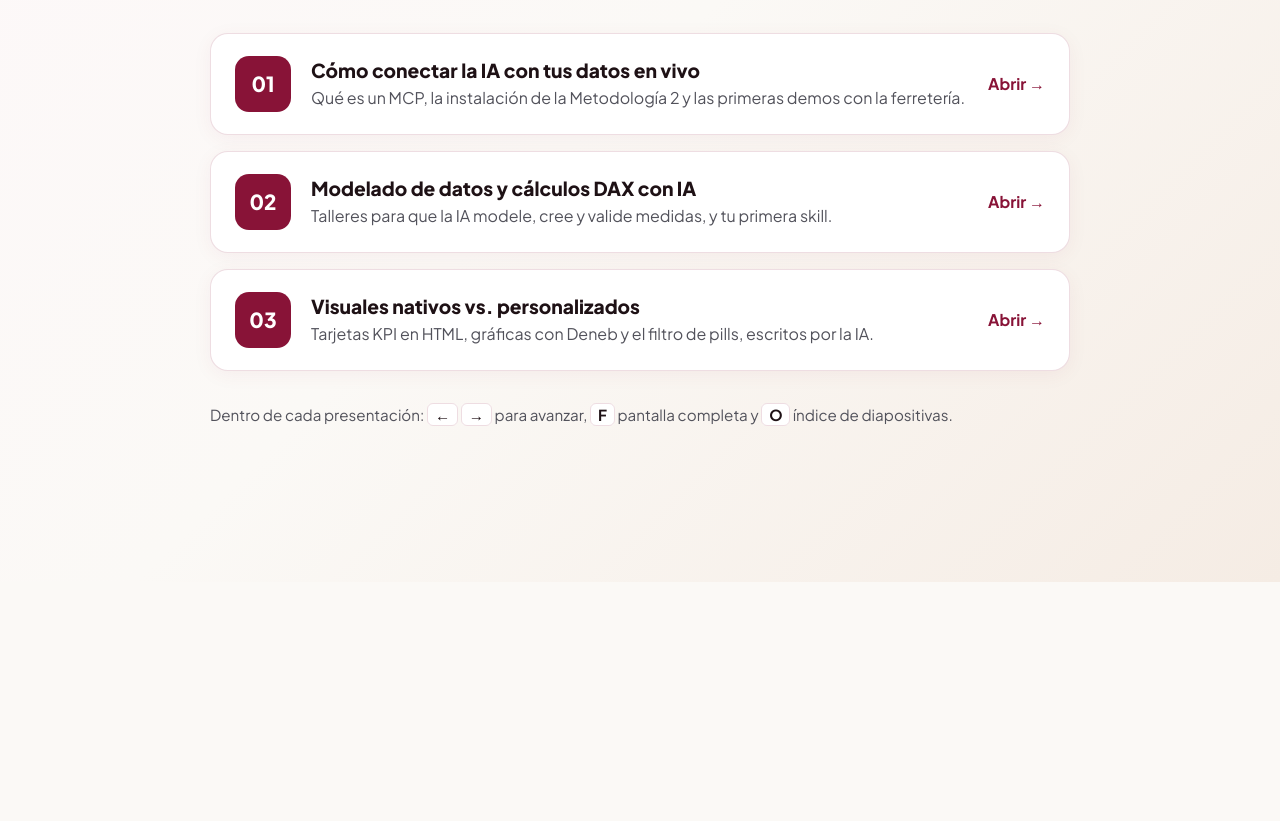
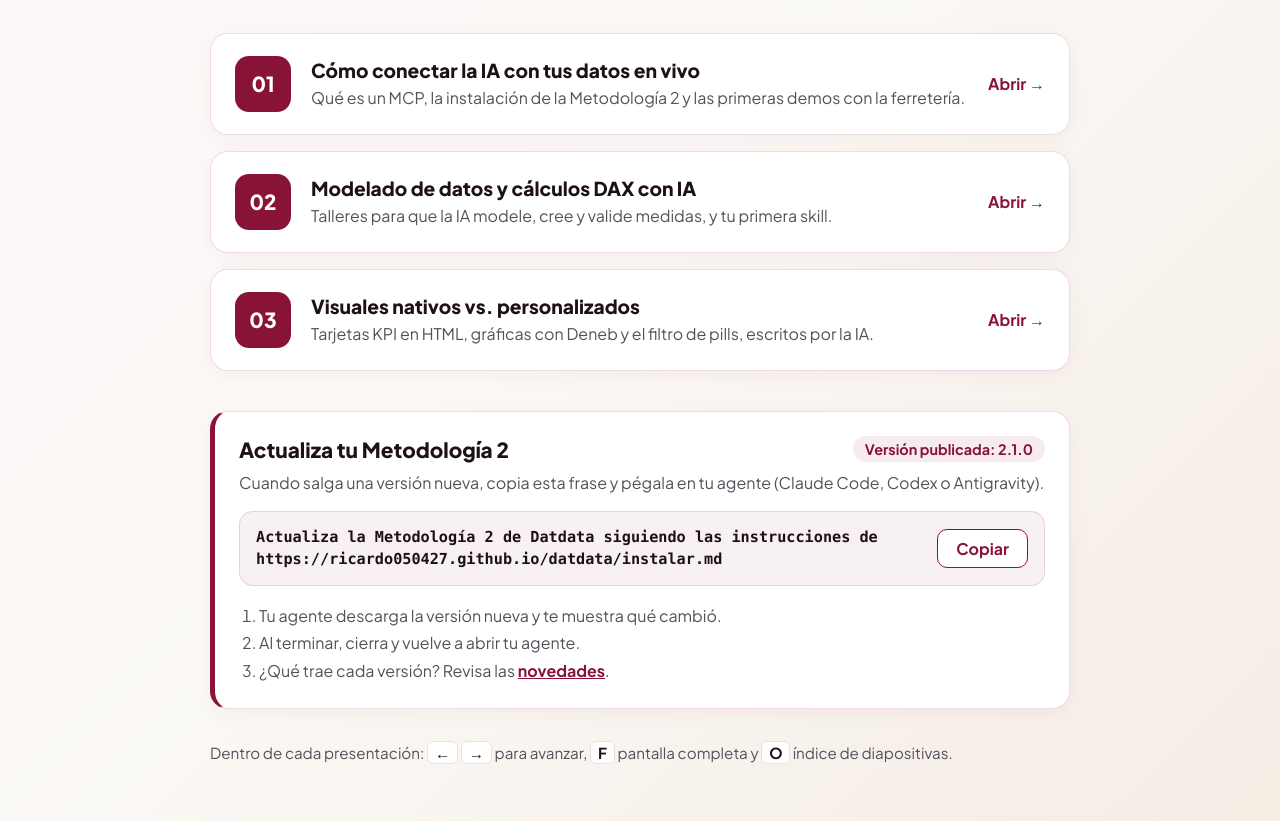
Before and after one commit to Ricardo050427/Datdata_Presentaciones, a plain HTML site: page index.html in a window 1280 px wide. Shown: the part 218-1039 px from the top of the page. Before the commit the page ends 800 px from the top, so only its background shows below. Drawn offline with Linux system fonts and the light colour scheme; no server answers.

Commit message:
Apartado para actualizar la Metodología 2

```diff
--- a/index.html
+++ b/index.html
@@ -115,9 +115,80 @@
             color: var(--text);
         }
 
+        /* Actualizar la Metodología 2 */
+        .update {
+            margin-top: 40px;
+            padding: 24px;
+            background: var(--card);
+            border: 1px solid var(--border);
+            border-left: 5px solid var(--wine);
+            border-radius: 18px;
+            box-shadow: 0 4px 20px rgba(136, 19, 55, 0.05);
+        }
+
+        .update-head {
+            display: flex;
+            align-items: center;
+            justify-content: space-between;
+            gap: 12px;
+            flex-wrap: wrap;
+        }
+
+        .update h2 { font-size: 1.3rem; font-weight: 800; }
+
+        .version {
+            padding: 4px 12px;
+            border-radius: 999px;
+            background: rgba(136, 19, 55, 0.08);
+            color: var(--wine);
+            font-size: 0.9rem;
+            font-weight: 700;
+        }
+
+        .update > p { margin: 8px 0 16px; color: var(--muted); line-height: 1.5; }
+
+        .prompt {
+            display: flex;
+            align-items: center;
+            gap: 14px;
+            padding: 14px 16px;
+            background: rgba(136, 19, 55, 0.06);
+            border: 1px solid var(--border);
+            border-radius: 14px;
+        }
+
+        .prompt code {
+            flex: 1;
+            min-width: 0;
+            font-family: 'JetBrains Mono', Consolas, monospace;
+            font-size: 0.95rem;
+            font-weight: 600;
+            line-height: 1.5;
+            overflow-wrap: anywhere;
+        }
+
+        .copy {
+            flex-shrink: 0;
+            padding: 8px 18px;
+            border: 1px solid var(--wine);
+            border-radius: 10px;
+            background: #ffffff;
+            color: var(--wine);
+            font: inherit;
+            font-weight: 700;
+            cursor: pointer;
+        }
+
+        .copy:hover { background: var(--wine); color: #ffffff; }
+        .copy.done { background: #047857; border-color: #047857; color: #ffffff; }
+
+        .update ol { margin: 16px 0 0 20px; color: var(--muted); line-height: 1.7; }
+        .update a { color: var(--wine); font-weight: 700; }
+
         @media (max-width: 560px) {
             .class-card { flex-wrap: wrap; }
             .go { margin-left: 76px; }
+            .prompt { flex-direction: column; align-items: stretch; }
         }
     </style>
 </head>
@@ -159,8 +230,56 @@
             </a>
         </div>
 
+        <section class="update" aria-labelledby="actualizar">
+            <div class="update-head">
+                <h2 id="actualizar">Actualiza tu Metodología 2</h2>
+                <span class="version" id="version">Versión publicada: 2.1.0</span>
+            </div>
+            <p>Cuando salga una versión nueva, copia esta frase y pégala en tu agente (Claude Code, Codex o Antigravity).</p>
+            <div class="prompt">
+                <code id="prompt">Actualiza la Metodología 2 de Datdata siguiendo las instrucciones de https://ricardo050427.github.io/datdata/instalar.md</code>
+                <button class="copy" id="copiar" type="button">Copiar</button>
+            </div>
+            <ol>
+                <li>Tu agente descarga la versión nueva y te muestra qué cambió.</li>
+                <li>Al terminar, cierra y vuelve a abrir tu agente.</li>
+                <li>¿Qué trae cada versión? Revisa las <a href="https://github.com/Ricardo050427/datdata/blob/main/novedades.md" target="_blank" rel="noopener">novedades</a>.</li>
+            </ol>
+        </section>
+
         <p class="keys">Dentro de cada presentación: <kbd>←</kbd> <kbd>→</kbd> para avanzar, <kbd>F</kbd> pantalla completa y <kbd>O</kbd> índice de diapositivas.</p>
     </main>
+
+    <script>
+        // Copiar el prompt (con respaldo para navegadores sin permiso de portapapeles)
+        const boton = document.getElementById('copiar');
+        boton.addEventListener('click', () => {
+            const texto = document.getElementById('prompt').textContent.trim();
+            const avisar = (ok) => {
+                boton.textContent = ok ? 'Copiado ✓' : 'Selecciona y Ctrl+C';
+                boton.classList.toggle('done', ok);
+                setTimeout(() => { boton.textContent = 'Copiar'; boton.classList.remove('done'); }, 2000);
+            };
+            const respaldo = () => {
+                const area = document.createElement('textarea');
+                area.value = texto;
+                document.body.appendChild(area);
+                area.select();
+                let ok = false;
+                try { ok = document.execCommand('copy'); } catch (e) { ok = false; }
+                area.remove();
+                avisar(ok);
+            };
+            if (navigator.clipboard && navigator.clipboard.writeText) navigator.clipboard.writeText(texto).then(() => avisar(true), respaldo);
+            else respaldo();
+        });
+
+        // Versión publicada, leída del sitio de la metodología (mismo dominio)
+        fetch('https://ricardo050427.github.io/datdata/version.txt', { cache: 'no-store' })
+            .then((r) => (r.ok ? r.text() : Promise.reject()))
+            .then((v) => { if (/^\d+\.\d+\.\d+$/.test(v.trim())) document.getElementById('version').textContent = 'Versión publicada: ' + v.trim(); })
+            .catch(() => {});
+    </script>
 </body>
 
 </html>
```
